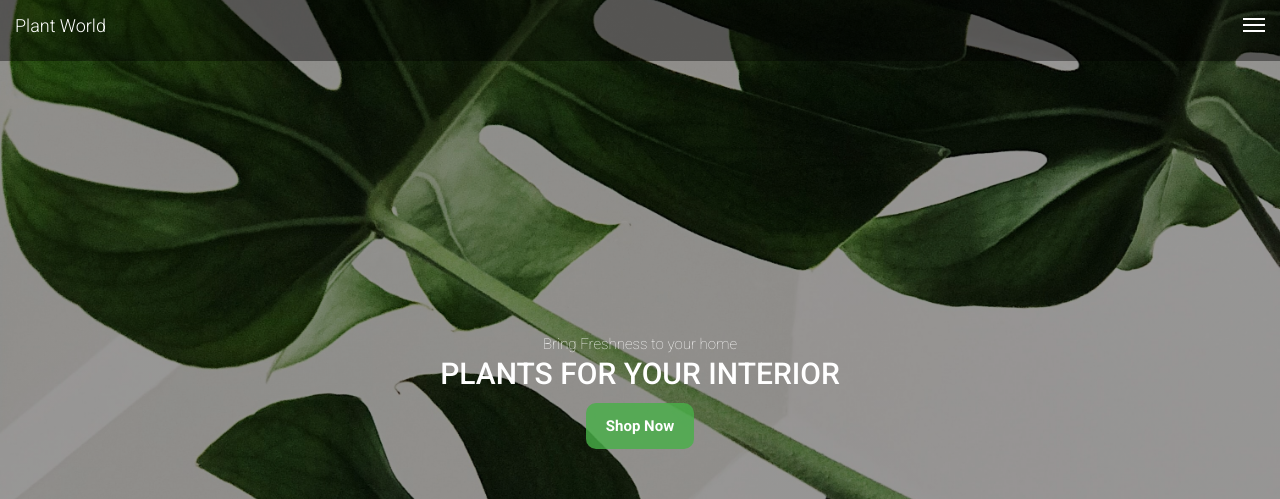
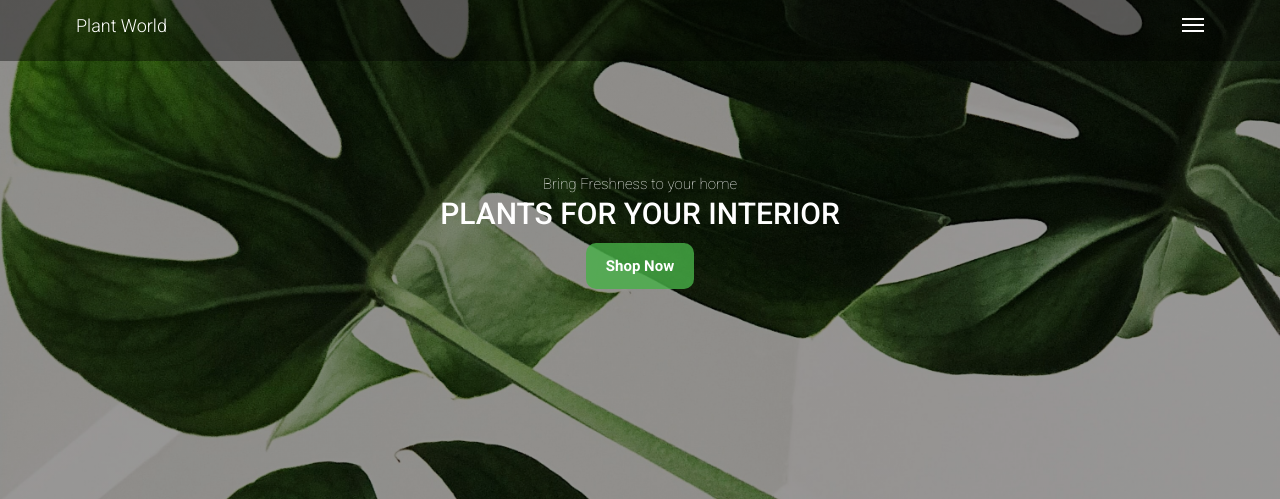
Before and after one commit to saritadc/Plant-World, a React (Create React App) app: page / in a window 1280 px wide. Shown: the top 499 px of the page. Built offline with nearby package versions, Linux system fonts and the light colour scheme.

Commit message:
feat: added responsive design for banner part

```diff
--- a/src/assests/css/style.css
+++ b/src/assests/css/style.css
@@ -173,3 +173,25 @@ footer{
   font-size: 18px;
   margin-right: 2px;
 }
+
+/* responsive design  */
+
+
+
+/* responsive design */
+@media (min-width :1200px){
+  .bg-banner{
+    width: 100%;
+    height: 800px;
+    background-repeat: no-repeat;
+    background-size: cover;
+  }
+  .top-header{
+    position: absolute;
+  }
+  .wrap-container{
+    padding: 0;
+    margin: 0 auto;
+    max-width: 1128px;
+  }
+}
```
